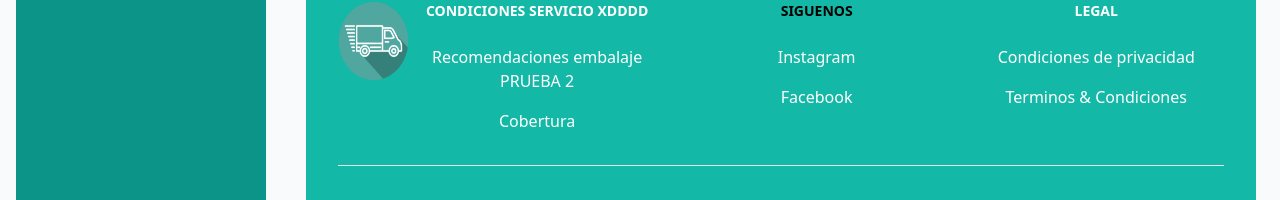
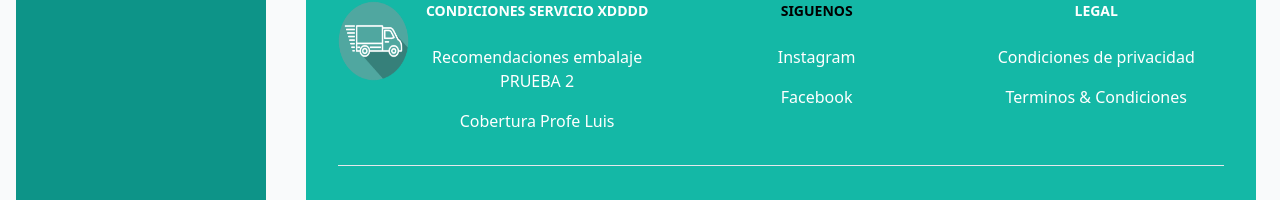
Before and after one commit to JbastianH/front-despacho-innovatech, a React (Vite) app: page / in a window 1280 px wide. Shown: the part 573-773 px from the top of the page. Built offline with nearby package versions, Linux system fonts and the light colour scheme.

Commit message:
prueba profe

```diff
--- a/src/componentes/Layouts/Footer.jsx
+++ b/src/componentes/Layouts/Footer.jsx
@@ -26,7 +26,7 @@ function Footer() {
                 </li>
                 <li>
                   <a href="#" className="hover:underline">
-                    Cobertura
+                    Cobertura Profe Luis
                   </a>
                 </li>
               </ul>
```
